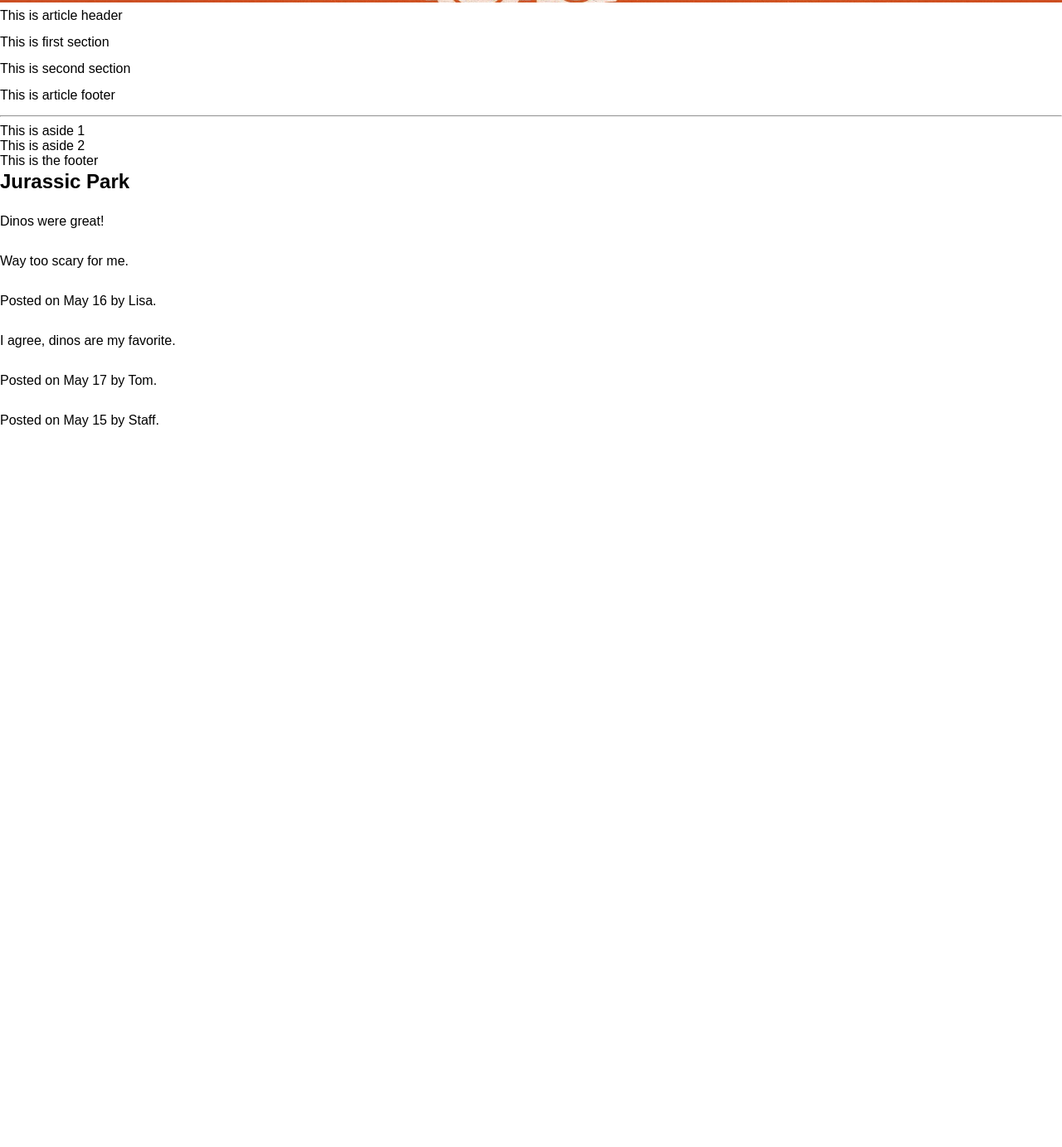
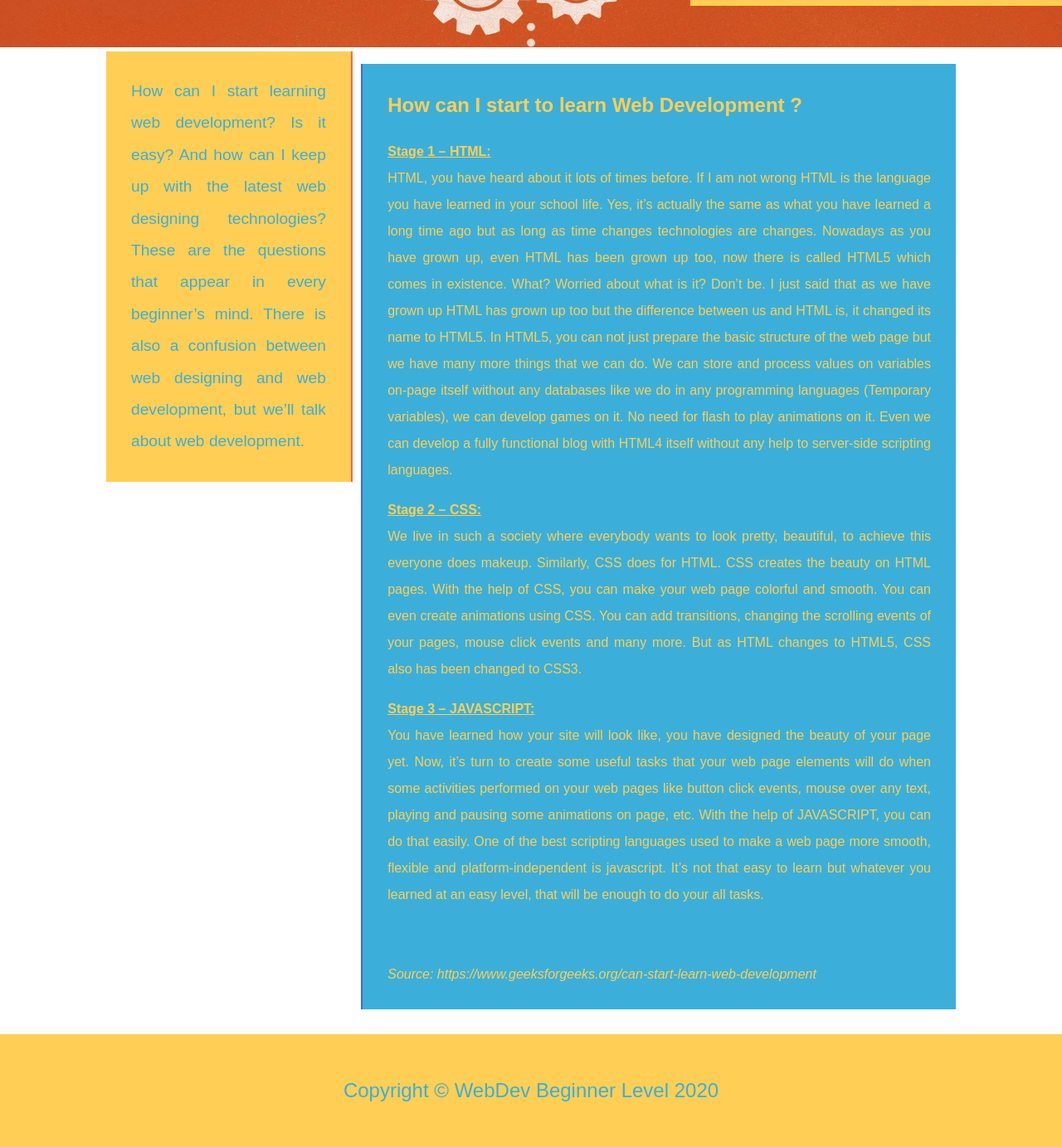
Before and after one commit to ahussein-github/WebDev-Beginner-Level, a plain HTML site: page index.html in a window 1280 px wide. Shown: the part 698-2081 px from the top of the page at 83% size. Before the commit the page ends 1237 px from the top, so only its background shows below. Drawn offline with Linux system fonts and the light colour scheme.

Commit message:
Homepage v1 is complete

```diff
--- a/index.html
+++ b/index.html
@@ -25,23 +25,103 @@
       <div class="mainNav">
         <ul>
           <li id="selectedNav"><a href="#">&lt;/Home&gt;</a></li>
+          <span id="spaces">
+            &ThickSpace;&ThickSpace;&ThickSpace;&ThickSpace;&ThickSpace;
+            &ThickSpace;&ThickSpace;&ThickSpace;&ThickSpace;&ThickSpace;
+            &ThickSpace;&ThickSpace;&ThickSpace;&ThickSpace;&ThickSpace;
+            &ThickSpace;&ThickSpace;&ThickSpace;&ThickSpace;&ThickSpace;
+            &ThickSpace;&ThickSpace;&ThickSpace;&ThickSpace;&ThickSpace;
+            &ThickSpace;&ThickSpace;&ThickSpace;&ThickSpace;&ThickSpace;
+            &ThickSpace;&ThickSpace;
+          </span>
           <li><a href="./pages/html-tags.html">&lt;/HTML Tags&gt;</a></li>
           <li><a href="./pages/emmet.html">&lt;/Emmet&gt;</a></li>
           <li><a href="./pages/Jolie/jolie.html">&lt;/Jolie&gt;</a></li>
         </ul>
       </div>
     </nav>
-    <!-- Section ----------------------------------------------------------->
+    <!-- Background Image -------------------------------------------------->
     <section>
       <div id="bgImage">
         <h2>
-          &gt Welcome to WebDev 😎 <br />
+          &gt Welcome to <strong>WebDev</strong> 😎 <br />
           &gt Are You Ready?
           <button id="yesButton" type="submit">Yes!</button>
         </h2>
       </div>
     </section>
-    <article>
+    <!-- Main Content (Aside and Section) ---------------------------------->
+    <div class="container">
+      <aside id="sidebar">
+        <p>
+          How can I start learning web development? Is it easy? And how can I
+          keep up with the latest web designing technologies? These are the
+          questions that appear in every beginner’s mind. There is also a
+          confusion between web designing and web development, but we’ll talk
+          about web development.
+        </p>
+      </aside>
+      <section id="mainSection">
+        <h3>
+          How can I start to learn Web Development ?
+        </h3>
+        <p>
+          <ins><strong>Stage 1 – HTML:</strong></ins> <br />
+          HTML, you have heard about it lots of times before. If I am not wrong
+          HTML is the language you have learned in your school life. Yes, it’s
+          actually the same as what you have learned a long time ago but as long
+          as time changes technologies are changes. Nowadays as you have grown
+          up, even HTML has been grown up too, now there is called HTML5 which
+          comes in existence. What? Worried about what is it? Don’t be. I just
+          said that as we have grown up HTML has grown up too but the difference
+          between us and HTML is, it changed its name to HTML5. In HTML5, you
+          can not just prepare the basic structure of the web page but we have
+          many more things that we can do. We can store and process values on
+          variables on-page itself without any databases like we do in any
+          programming languages (Temporary variables), we can develop games on
+          it. No need for flash to play animations on it. Even we can develop a
+          fully functional blog with HTML4 itself without any help to
+          server-side scripting languages.
+        </p>
+        <p>
+          <ins><strong>Stage 2 – CSS:</strong></ins> <br />
+          We live in such a society where everybody wants to look pretty,
+          beautiful, to achieve this everyone does makeup. Similarly, CSS does
+          for HTML. CSS creates the beauty on HTML pages. With the help of CSS,
+          you can make your web page colorful and smooth. You can even create
+          animations using CSS. You can add transitions, changing the scrolling
+          events of your pages, mouse click events and many more. But as HTML
+          changes to HTML5, CSS also has been changed to CSS3.
+        </p>
+        <p>
+          <ins><strong>Stage 3 – JAVASCRIPT:</strong></ins> <br />
+          You have learned how your site will look like, you have designed the
+          beauty of your page yet. Now, it’s turn to create some useful tasks
+          that your web page elements will do when some activities performed on
+          your web pages like button click events, mouse over any text, playing
+          and pausing some animations on page, etc. With the help of JAVASCRIPT,
+          you can do that easily. One of the best scripting languages used to
+          make a web page more smooth, flexible and platform-independent is
+          javascript. It’s not that easy to learn but whatever you learned at an
+          easy level, that will be enough to do your all tasks.
+        </p>
+        <br />
+        <p>
+          <em>
+            Source:
+            https://www.geeksforgeeks.org/can-start-learn-web-development
+          </em>
+        </p>
+      </section>
+    </div>
+    <!-- Footer -->
+    <footer id="mainFooter">
+      <p>
+        Copyright &copy; WebDev Beginner Level 2020
+      </p>
+    </footer>
+    <!-- Older Code -->
+    <!-- <article>
       <header>This is article header</header>
       <section>This is first section</section>
       <section>This is second section</section>
@@ -89,10 +169,6 @@
           by Staff.
         </p>
       </footer>
-    </article>
+    </article> -->
   </body>
 </html>
-
-<!-- This comment was added from vscode -->
-
-<!-- This comment was added from vs2019 -->
--- a/styles/myStyles.css
+++ b/styles/myStyles.css
@@ -3,6 +3,12 @@
 h2 {
   font-family: "Operator Mono", Arial, Helvetica, sans-serif;
   margin: 0;
+}
+
+.container {
+  width: 80%;
+  margin: auto;
+  overflow: hidden;
 }
 
 /* Page Header Styles */
@@ -74,7 +80,7 @@
   font-size: 36px;
   line-height: 1.5em;
   margin-top: 100px;
-  margin-left: 60%;
+  margin-left: 65%;
   padding: 10px 10px 10px 30px;
 }
 
@@ -94,7 +100,67 @@
   cursor: grab;
 }
 
+#sidebar {
+  background-color: #ffce54;
+  color: #3bafda;
+  float: left;
+  width: 29%;
+  padding: 10px 30px;
+  margin-top: 5px;
+  line-height: 2em;
+  border-right: 2px solid tomato;
+  box-sizing: border-box;
+  font-size: larger;
+  text-align: justify;
+}
+
+#mainSection {
+  background-color: #3bafda;
+  color: #ffce54;
+  float: right;
+  width: 70%;
+  margin-top: 20px;
+  padding: 10px 30px;
+  line-height: 2em;
+  border-left: 2px solid royalblue;
+  box-sizing: border-box;
+  text-align: justify;
+}
+
+#mainSection h3 {
+  font-size: x-large;
+}
+
+#mainFooter {
+  background-color: #ffce54;
+  color: #3bafda;
+  text-align: center;
+  padding: 30px;
+  margin-top: 30px;
+  font-size: x-large;
+}
+
+@media (max-width: 1000px) {
+  #spaces {
+    display: none;
+  }
+
+  #bgImage h2 {
+    width: 100%;
+    margin: auto;
+    margin-top: 270px;
+    font-size: 24px;
+  }
+
+  #sidebar,
+  #mainSection {
+    width: 100%;
+    float: none;
+    overflow: initial;
+  }
+}
+
 /* Other Styles */
-article {
+/* article {
   line-height: 2em;
-}
+} */
```
Also changed, not shown: assets/images/blue-yellow-bg.jpg (deleted).
